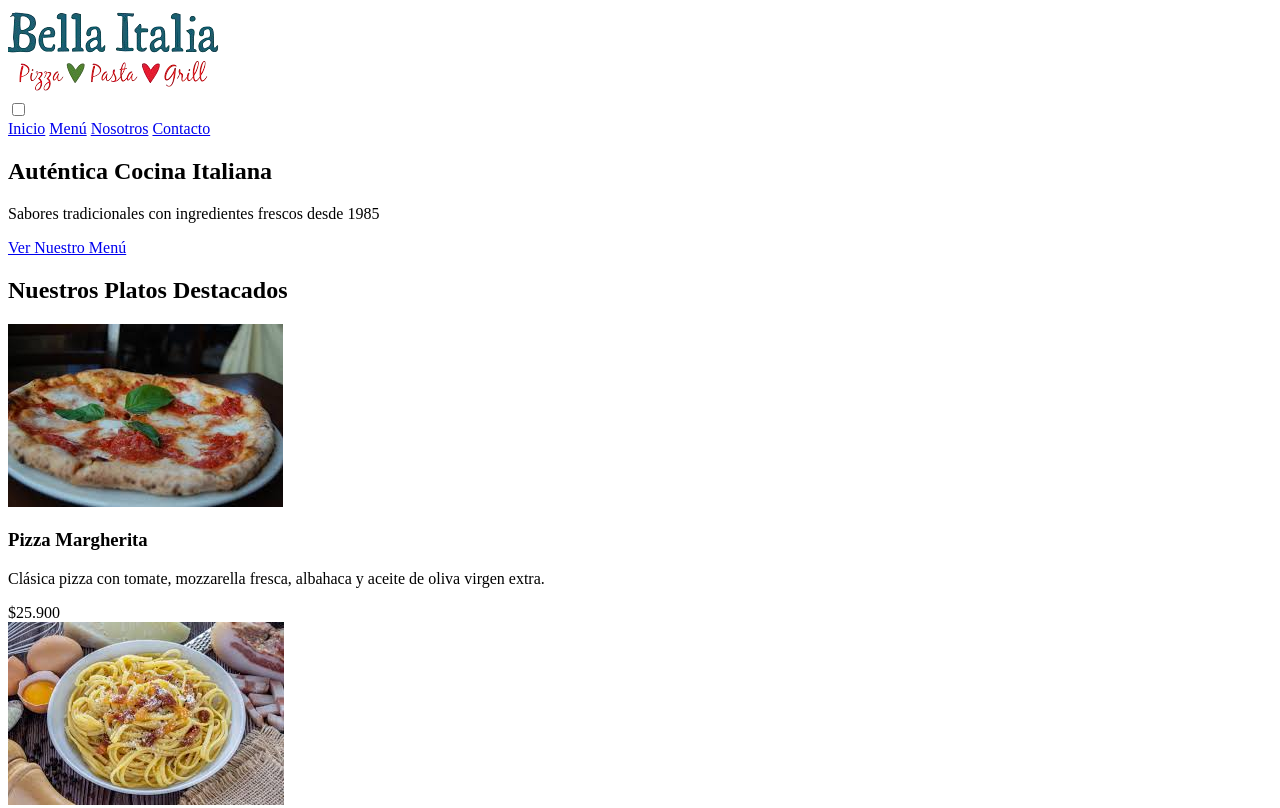
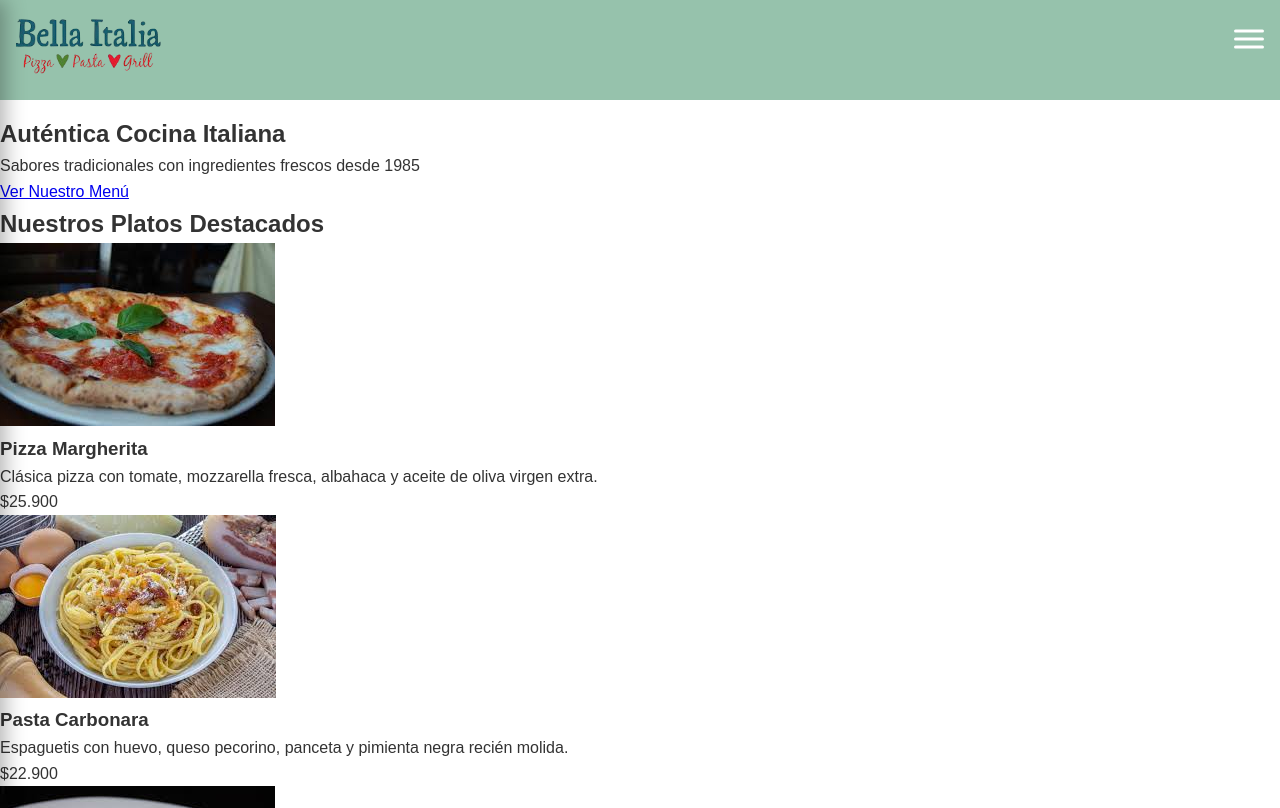
Before and after one commit to Gerb-istpa/responsive, a plain HTML site: page index.html in a window 1280 px wide. Shown: the top 808 px of the page. Drawn offline with Linux system fonts and the light colour scheme.

Commit message:
ance al 30% de los estilos css

```diff
--- a/estilos.css
+++ b/estilos.css
@@ -0,0 +1,145 @@
+* {
+    margin: 0;
+    padding: 0;
+    box-sizing: border-box;
+}
+
+body {
+    font-family: Arial, sans-serif;
+    line-height: 1.6;
+    color: #333;
+    padding-top: 115px;
+}
+
+.header {
+    background-color: rgba(47, 133, 90, 0.5);
+    padding: 1rem;
+    width: 100%;
+    position: fixed;
+    top: 0;
+    z-index: 1000;
+
+    & .logo {
+        float: left;
+        width: 150px;
+
+        img {
+            width: 100%;
+        }
+    }
+
+    & .nav-toggle {
+        display: none;
+
+        &:checked {
+            ~.nav {
+                left: 0;
+            }
+
+            ~.menu-overlay {
+                opacity: 1;
+                visibility: visible;
+            }
+
+            ~.hamburger span {
+                background: transparent;
+
+                &::before {
+                    transform: rotate(45deg);
+                    top: 0;
+                }
+
+                &::after {
+                    transform: rotate(-45deg);
+                    top: 0;
+                }
+            }
+        }
+    }
+
+    & .hamburger {
+        display: block;
+        float: right;
+        width: 30px;
+        height: 30px;
+        position: relative;
+        cursor: pointer;
+        margin-top: 0.5rem;
+        z-index: 1002;
+
+        & span,
+        & span::before,
+        & span::after {
+            background: white;
+            height: 3px;
+            width: 100%;
+            position: absolute;
+            border-radius: 2px;
+            transition: all 0.3s ease;
+        }
+
+        & span {
+            top: 50%;
+            transform: translateY(-50%);
+
+            &::before {
+                content: "";
+                top: -8px;
+            }
+
+            &::after {
+                content: "";
+                top: 8px;
+            }
+        }
+    }
+
+    & .nav {
+        position: fixed;
+        top: 0;
+        left: -70%;
+        width: 70%;
+        height: 100vh;
+        background: rgba(47, 133, 90, 0.5);
+        padding: 0;
+        transition: left 0.4s cubic-bezier(0.25, 0.46, 0.45, 0.94);
+        z-index: 1001;
+        box-shadow: 5px 0 20px rgba(0, 0, 0, 0.3);
+        display: flex;
+        flex-direction: column;
+
+        & .close-nav {
+            color: white;
+            font-size: 2rem;
+            font-weight: bold;
+            text-align: center;
+            padding: 1rem;
+            cursor: pointer;
+            border-bottom: 1px solid rgba(255, 255, 255, 0.1);
+            background: #e74c3c;
+            flex-shrink: 0;
+            transition: background 0.3s ease;
+            /* &:hover {
+                background: #e74c3c;
+            } */
+        }
+    }
+
+    & a {
+        color: white;
+        text-decoration: none;
+        font-size: 1.4rem;
+        font-weight: bold;
+        padding: 1.2rem 1.5rem;
+        border-bottom: 1px solid rgba(255, 255, 255, 0.1);
+        transition: all 0.3s ease;
+        display: block;
+
+        &:hover {
+            color: white;
+            padding-left: 2rem;
+            transform: translateX(5px);
+            background: red;
+        }
+    }
+}
```
Also changed, not shown: index.html (+0 -7 lines).
